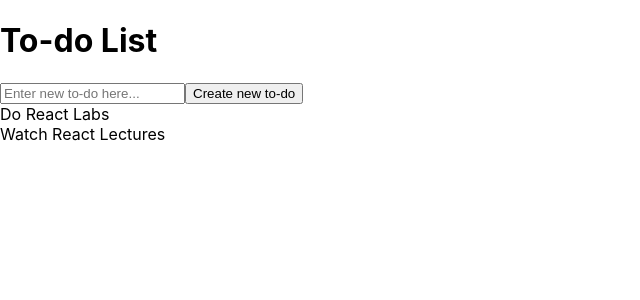
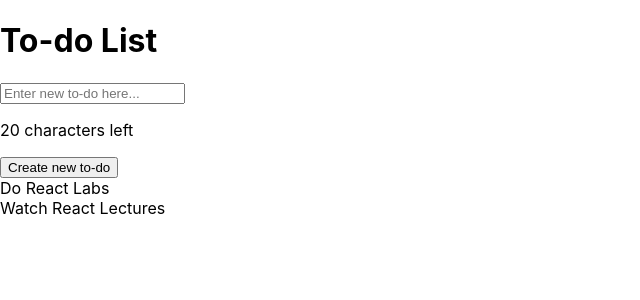
Before and after one commit to yani82/flat-todo, a React (Create React App) app: page / in a window 1280 px wide. Shown: the top 300 px of the page, without its empty margins (0-640 px from the left). Built offline with nearby package versions, Linux system fonts and the light colour scheme.

Commit message:
character length

```diff
--- a/src/App.js
+++ b/src/App.js
@@ -47,6 +47,7 @@ handleSubmit = (event) => {
         type="text"
         placeholder="Enter new to-do here..."
         />
+        <p>{20 - this.state.newTodo.length} characters left</p>
         <button type="submit">Create new to-do</button>
       </form>
       {todoElements}
```
